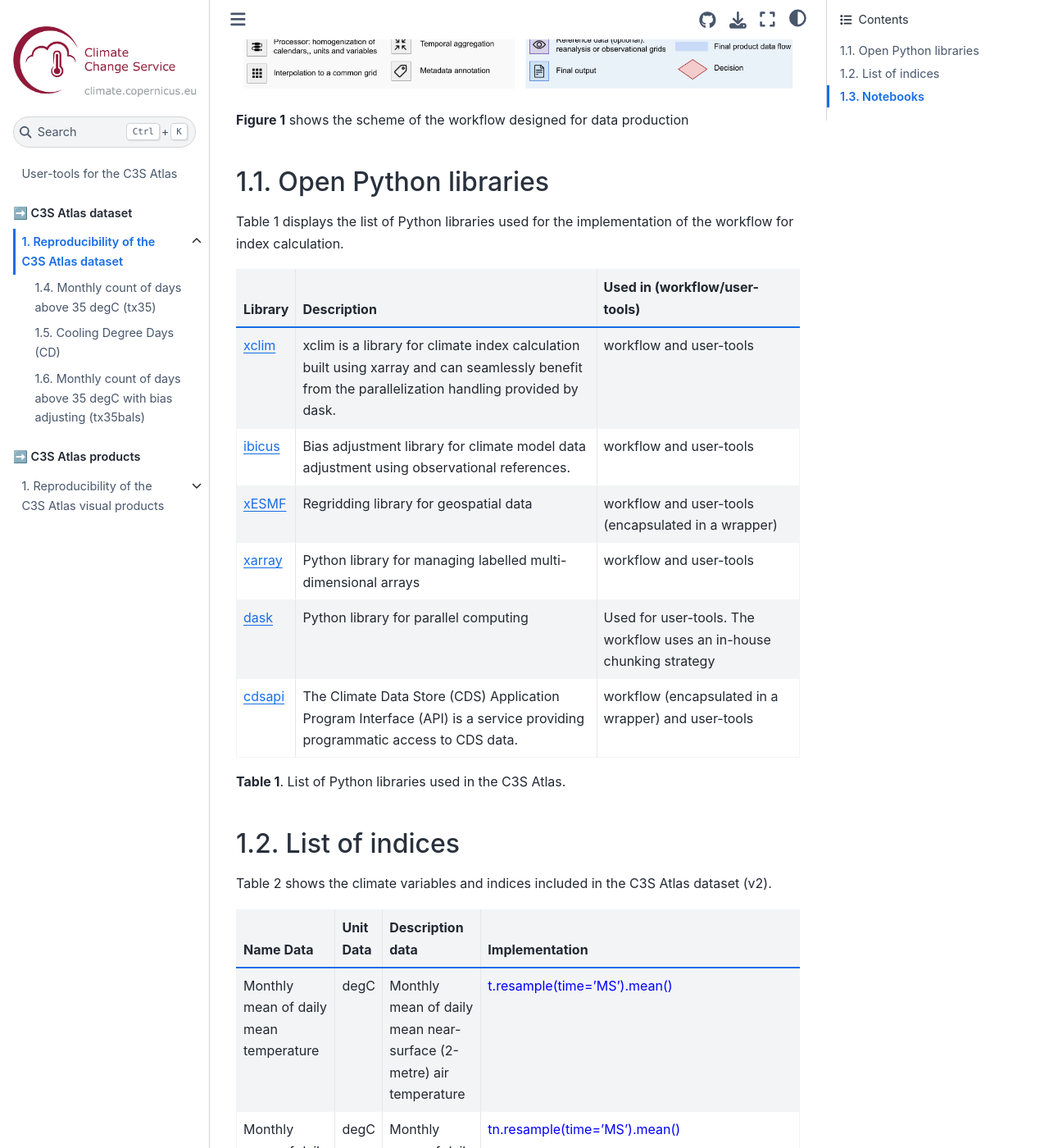
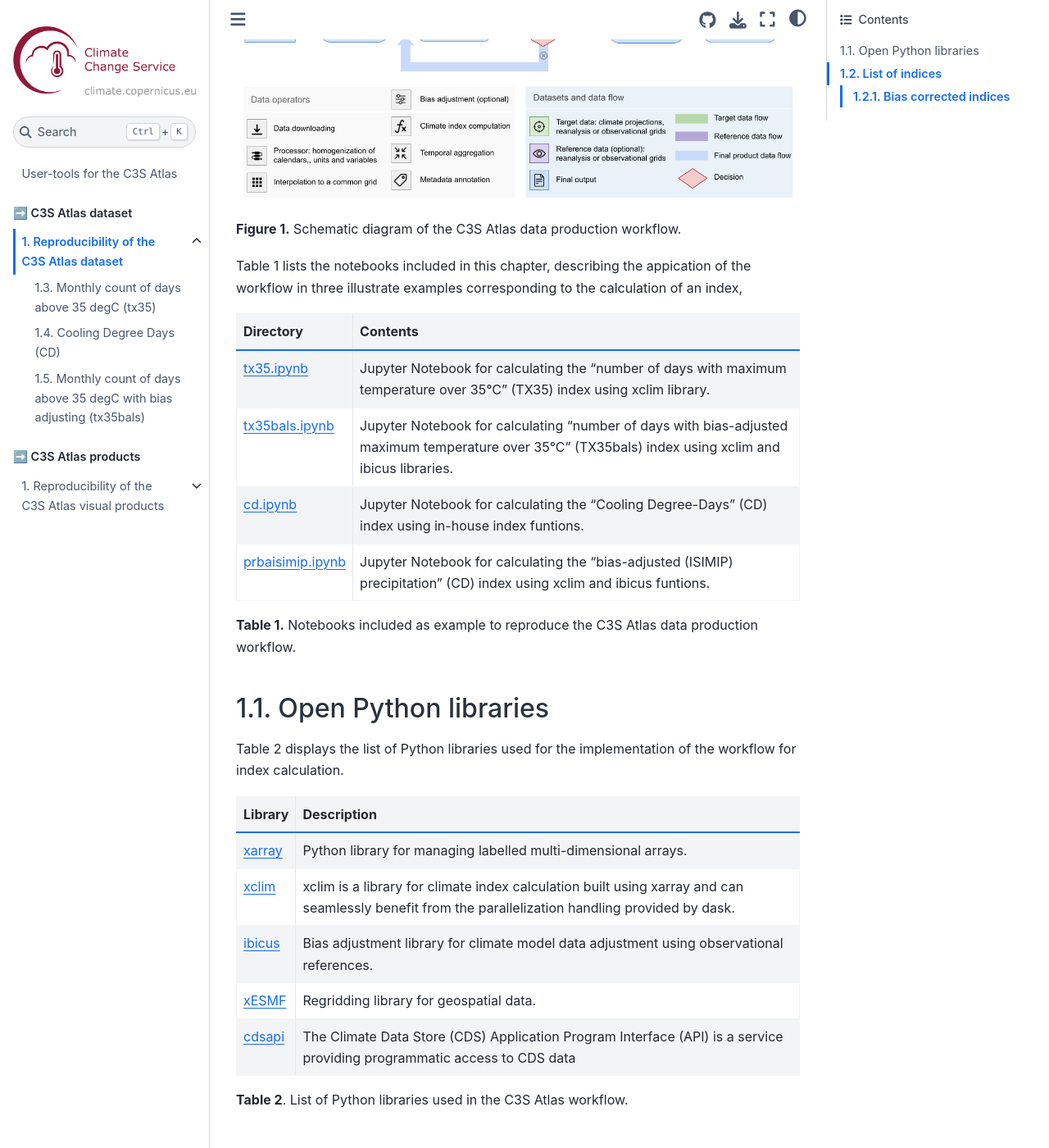
Before and after one commit to sylvainmarchi/c3s-atlas, a Jupyter Book: the page built from book/index_rep.md, in a window 1280 px wide and 1400 px high, scrolled down 946 px. Shown: the whole window at 82% size. Built offline with Jupyter Book 1.0.4 settings and Sphinx 7.4.7 and the Sphinx Book theme 1.1.4, drawn with Linux system fonts in a browser that asks for light colours; pages that are not in the unit, such as notebooks, are missing from menus; some of the changed text lies outside the part shown.

Commit message:
Update index_rep.md

```diff
--- a/book/index_rep.md
+++ b/book/index_rep.md
@@ -1,73 +1,80 @@
 ![logo](./figures/LogoLine_horizon_C3S.png)
 
 
-# Reproducibility of the C3S Atlas
+# Reproducibility of the C3S Atlas Dataset
 
-The [C3S Atlas Dataset](https://doi.org/10.24381/cds.h35hb680) support blablabla and has been produces using a workflow....blabla
+This initial chapter provides several notebooks designed to reproduce the calculation of gridded data (variables and indices, see Table 3) included in the [C3S Atlas Dataset](https://doi.org/10.24381/cds.h35hb680). These notebooks promote reusability and enable rapid development of customized products tailored to specific applications. **Note, however, that the notebook examples cover only specific regions and subsets and cannot be used directly to replicate the entire dataset, as it requires an optimized workflow executed on HPC infrastructure.**
 
-Figure 1 shows the scheme of the workflow designed for data production of the C3S Atlas Dataset.
+Figure 1 provides a schematic representation of the data production workflow, emphasizing the following processing steps:
 
-To calculate an index:
 - Download climate data from the C3S-CDS using the CDS API.
 - Download the reference datasets (only for bias adjusted indices).
 - Perform data homogenization to ensure the same calendar time, coordinate names, variable units, dimension order, among other things.
 - Interpolate both the projections and the reference dataset to a regular-common grid using conservative remapping (only for bias adjusted indices).
 - Calculate the index.
 - Perform temporal aggregation.
-- Interpolate to a regular-common grid using conservative remapping (only for no bias adjusted indices)
+- Interpolate to a regular-common grid using conservative remapping (not necessary for bias adjusted indices).
 
-![Overview schematic diagram of the C3S Atlas workflow designed for data production](./figures/workflow.png)
+![Schematic diagram of the C3S Atlas data production workflow](./figures/workflow.png)
 
-**Figure 1** shows the scheme of the workflow designed for data production
+**Figure 1.** Schematic diagram of the C3S Atlas data production workflow.
 
-### Open Python libraries
-
-Table 1 displays the list of Python libraries used for the implementation of the workflow for index calculation.
-
-| Library  | Description | Used in (workflow/user-tools) |
-|----------|-------------|-------------------------------|
-| [xclim](https://xclim.readthedocs.io/en/stable/) | xclim is a library for climate index calculation built using xarray and can seamlessly benefit from the parallelization handling provided by dask. | workflow and user-tools
-| [ibicus](https://ibicus.readthedocs.io/en/latest/index.html) | Bias adjustment library for climate model data adjustment using observational references. | workflow and user-tools |
-| [xESMF](https://xesmf.readthedocs.io/en/stable/) | Regridding library for geospatial data | workflow and user-tools (encapsulated in a wrapper) |
-| [xarray](https://docs.xarray.dev/en/stable/) | Python library for managing labelled multi-dimensional arrays | workflow and user-tools |
-| [dask](https://examples.dask.org/xarray.html) | Python library for parallel computing | Used for user-tools. The workflow uses an in-house chunking strategy |
-| [cdsapi](https://cds.climate.copernicus.eu/api-how-to) | The Climate Data Store (CDS) Application Program Interface (API) is a service providing programmatic access to CDS data. | workflow (encapsulated in a wrapper) and user-tools |
-
-**Table 1**. List of Python libraries used in the C3S Atlas.
-
-### List of indices
+Table 1 lists the notebooks included in this chapter, describing the appication of the workflow in three illustrate examples corresponding to the calculation of an index,
 
 
-Table 2 shows the climate variables and indices included in the C3S Atlas dataset (v2).
+| Directory | Contents |
+| :-------- | :------- |
+| [tx35.ipynb](https://github.com/ecmwf-projects/c3s-atlas/blob/main/user-tools/tx35.ipynb) | Jupyter Notebook for calculating the “number of days with maximum temperature over 35°C” (TX35) index using xclim library. |
+| [tx35bals.ipynb](https://github.com/ecmwf-projects/c3s-atlas/blob/main/user-tools/tx35bals.ipynb) | Jupyter Notebook for calculating “number of days with bias-adjusted maximum temperature over 35°C” (TX35bals) index using xclim and ibicus libraries. |
+| [cd.ipynb](https://github.com/ecmwf-projects/c3s-atlas/blob/main/user-tools/cd.ipynb) | Jupyter Notebook for calculating the “Cooling Degree-Days” (CD) index using in-house index funtions. |
+| [prbaisimip.ipynb](https://github.com/ecmwf-projects/c3s-atlas/blob/main/user-tools/prbaisimip.ipynb) | Jupyter Notebook for calculating the “bias-adjusted (ISIMIP) precipitation” (CD) index using xclim and ibicus funtions. |
 
+**Table 1.** Notebooks included as example to reproduce the C3S Atlas data production workflow.
+
+
+## Open Python libraries
+
+Table 2 displays the list of Python libraries used for the implementation of the workflow for index calculation.
+
+| Library  | Description |
+|----------|-------------|
+| [xarray](https://docs.xarray.dev/en/stable/) | Python library for managing labelled multi-dimensional arrays. |
+| [xclim](https://xclim.readthedocs.io/en/stable/) | xclim is a library for climate index calculation built using xarray and can seamlessly benefit from the parallelization handling provided by dask. |
+| [ibicus](https://ibicus.readthedocs.io/en/latest/index.html) | Bias adjustment library for climate model data adjustment using observational references. |
+| [xESMF](https://xesmf.readthedocs.io/en/stable/) | Regridding library for geospatial data. |
+| [cdsapi](https://cds.climate.copernicus.eu/api-how-to) | The Climate Data Store (CDS) Application Program Interface (API) is a service providing programmatic access to CDS data  |
+
+**Table 2**. List of Python libraries used in the C3S Atlas workflow.
+
+## List of indices
+
+Table 3 shows the climate variables and indices included in the C3S Atlas dataset (v2).
 
 | Name Data | Unit Data | Description data | Implementation |
 |------------------------|-----------------|---------------------------|---------------|
-| Monthly mean of daily mean temperature | degC | Monthly mean of daily mean near-surface (2-metre) air temperature | <span style="color:blue">t.resample(time='MS').mean()</span> |
-| Monthly mean of daily minimum temperature | degC | Monthly mean of daily minimum near-surface (2-metre) air temperature | <span style="color:blue">tn.resample(time='MS').mean()</span> |
-| Monthly mean of daily maximum temperature | degC | Monthly mean of daily maximum near-surface (2-metre) air temperature | <span style="color:blue">tx.resample(time='MS').mean()</span> |
-| Monthly minimum of daily minimum temperature | degC | Monthly minimum of daily minimum near-surface (2-metre) air temperature | <span style="color:blue">tn.resample(time='MS').min()</span> |
-| Monthly maximum of daily maximum temperature | degC | Monthly maximum of daily maximum near-surface (2-metre) air temperature | <span style="color:blue">tx.resample(time='MS').max()</span> |
-| Monthly count of days with maximum temperature above 35 degC | 1 | Monthly count of days with maximum near-surface (2-metre) air temperature above 35 degC | <span style="color:magenta">xclim.indices.tx_days_above(tx, thresh='35.0 degC', freq='MS', op='>')</span> |
-| Monthly count of days with maximum temperature above 40 degC | 1 | Monthly count of days with maximum near-surface (2-metre) air temperature above 40 degC | <span style="color:magenta">xclim.indices.tx_days_above(tx, thresh='40.0 degC', freq='MS', op='>')</span> |
-| Monthly count of tropical nights (days with minimum temperature above 20 degC) | 1 | Monthly count of days with minimum near-surface (2-metre) air temperature above 20 degC | <span style="color:magenta">xclim.indicators.atmos.tropical_nights(tasmin=tn, thresh='20.0 degC', freq='MS', op='>')</span> |
-| Monthly mean of daily temperature range | degC | Monthly mean of daily near-surface (2-metre) air temperature range | <span style="color:magenta">xclim.indices.daily_temperature_range(tn, tx, freq='MS', op='mean')</span> |
-| Monthly count of frost days | 1 | Monthly count of days with minimum near-surface (2-metre) air temperature below 0 degC | <span style="color:magenta">xclim.indicators.atmos.frost_days(tn, thresh='0 degC', freq='MS')</span> |
-| Annual heating degree-days | degC day | Annual energy consumption to heat the deficit of temperature below 15.5 degC | <span style="color:green">user-tools.lib.indexes.hd(t, tx, tn, freq='YS', thresh=15.5)</span> |
-| Annual cooling degree-days | degC day | Annual energy consumption to cool the excess of temperature above 22 degC | <span style="color:green">user-tools.lib.indexes.cd(t, tx, tn, freq='YS', thresh=22)</span> |
-| Monthly mean of daily accumulated precipitation | mm | Monthly mean of daily accumulated precipitation of liquid water equivalent from all phases | <span style="color:blue">r.resample(time='MS').mean()</span> |
-| Monthly count of days with daily accumulated precipitation above 1 mm | 1 | Monthly count of days with daily accumulated precipitation of liquid water equivalent from all phases above 1 mm | <span style="color:magenta">xclim.indices.days_over_precip_thresh(r, 0, thresh='1 mm/day', freq='MS', bootstrap=False, op='>')</span> |
-| Monthly mean of daily accumulated evaporation (including sublimation and transpiration) | mm | Monthly mean of daily amount of water in the atmosphere due to conversion of both liquid and solid phases to vapor (from underlying surface and vegetation) | <span style="color:blue">evspsbl.resample(time='MS').mean()</span> |
-| Monthly mean of sea surface temperature | degC | Monthly mean temperature of sea water near the surface | <span style="color:blue">sst.resample(time='MS').mean()</span> |
-| Monthly average of mean sea level pressure | hPa | Monthly average air pressure at mean sea level | <span style="color:blue">psl.resample(time='MS').mean()</span> |
+| Monthly mean of daily mean temperature | degC | Monthly mean of daily mean near-surface (2-metre) air temperature | t.resample(time='MS').mean() |
+| Monthly mean of daily minimum temperature | degC | Monthly mean of daily minimum near-surface (2-metre) air temperature | tn.resample(time='MS').mean() |
+| Monthly mean of daily maximum temperature | degC | Monthly mean of daily maximum near-surface (2-metre) air temperature | tx.resample(time='MS').mean() |
+| Monthly minimum of daily minimum temperature | degC | Monthly minimum of daily minimum near-surface (2-metre) air temperature | tn.resample(time='MS').min() |
+| Monthly maximum of daily maximum temperature | degC | Monthly maximum of daily maximum near-surface (2-metre) air temperature | tx.resample(time='MS').max() |
+| Monthly count of days with maximum temperature above 35 degC | 1 | Monthly count of days with maximum near-surface (2-metre) air temperature above 35 degC | xclim.indices.tx_days_above(tx, thresh='35.0 degC', freq='MS', op='>') |
+| Monthly count of days with maximum temperature above 40 degC | 1 | Monthly count of days with maximum near-surface (2-metre) air temperature above 40 degC | xclim.indices.tx_days_above(tx, thresh='40.0 degC', freq='MS', op='>') |
+| Monthly count of tropical nights (days with minimum temperature above 20 degC) | 1 | Monthly count of days with minimum near-surface (2-metre) air temperature above 20 degC | xclim.indicators.atmos.tropical_nights(tasmin=tn, thresh='20.0 degC', freq='MS', op='>') |
+| Monthly mean of daily temperature range | degC | Monthly mean of daily near-surface (2-metre) air temperature range | xclim.indices.daily_temperature_range(tn, tx, freq='MS', op='mean') |
+| Monthly count of frost days | 1 | Monthly count of days with minimum near-surface (2-metre) air temperature below 0 degC | xclim.indicators.atmos.frost_days(tn, thresh='0 degC', freq='MS') |
+| Annual heating degree-days | degC day | Annual energy consumption to heat the deficit of temperature below 15.5 degC | user-tools.lib.indexes.hd(t, tx, tn, freq='YS', thresh=15.5) |
+| Annual cooling degree-days | degC day | Annual energy consumption to cool the excess of temperature above 22 degC | user-tools.lib.indexes.cd(t, tx, tn, freq='YS', thresh=22) |
+| Monthly mean of daily accumulated precipitation | mm | Monthly mean of daily accumulated precipitation of liquid water equivalent from all phases | r.resample(time='MS').mean() |
+| Monthly count of days with daily accumulated precipitation above 1 mm | 1 | Monthly count of days with daily accumulated precipitation of liquid water equivalent from all phases above 1 mm | xclim.indices.days_over_precip_thresh(r, 0, thresh='1 mm/day', freq='MS', bootstrap=False, op='>') |
+| Monthly mean of daily accumulated evaporation (including sublimation and transpiration) | mm | Monthly mean of daily amount of water in the atmosphere due to conversion of both liquid and solid phases to vapor (from underlying surface and vegetation) | evspsbl.resample(time='MS').mean() |
+| Monthly mean of sea surface temperature | degC | Monthly mean temperature of sea water near the surface | sst.resample(time='MS').mean() |
+| Monthly average of mean sea level pressure | hPa | Monthly average air pressure at mean sea level | psl.resample(time='MS').mean() |
 
+**Table 3**. Description of the climate variables and indices included in the second version of the C3S Atlas. The first three columns indicate the name, units, and description of the indices. The last column includes the Python command used to compute the C3S Atlas indices from daily data, either using xarray, xclim or in-house functions. Input variables used to compute each index are defined with its code name (e.g. t for daily mean air temperature).
 
+### Bias corrected indices
 
-**Table 2**. Description of the climate variables and indices included in the second version of the C3S Atlas. The first three columns indicate the name, units, and description of the indices. The last column includes the Python command used to compute the C3S Atlas indices from daily data, either using xarray (blue), xclim (magenta) or in-house functions (green). Input variables used to compute each index are defined with its code name (e.g. t for daily mean air temperature).
-
-#### Bias corrected indices
-
-For threshold-dependent indices (...) we propose to include both raw and bias adjusted information, using a simple linear scaling and a more advanced trend preserving method (ISIMIP3), as planed in D381.1.3.1 (Sec. 2.6); note that this was not possible in the first version since ISIMIP method is computationally demanding.
+For threshold-dependent indices the C3S Atlas includes both raw and bias-adjusted information, using two alternative methods (simple linear scaling and a the more advanced trend preserving method ISIMIP3).
 
 | Ibiscu Method  | Function                | Parameters  | Description  |
 |---------------|------------------------|-------------|-------------|
@@ -75,21 +82,4 @@
 | ISIMIP        | ISIMIP (temperature)    | "running_window_mode": False | ISIMIP trend preserving method based on Lange 2021. Reference period used for BA: 1980-2005 (CMIP5/6 using WFDE5) and 1970-2005 (CORDEX-EUR-11 using E-OBS and CORDEX-CORE using ERA5-Land) |
 | ISIMIP (pr)   | ISIMIP (pr)             | "lower_bound": 0, "lower_threshold": 0.1, "upper_bound": np.inf, "upper_threshold": np.inf, "distribution": scipy.stats.gamma, "trend_preservation_method": "mixed", "running_window_mode": False |  |
 
-**Table 3.** Specific functions and parameters of the Python Ibicus package ([Ibicus Documentation](https://ibicus.readthedocs.io)) used in the C3S Atlas for bias-adjusted variables. The details of the different reference periods and datasets for the bias adjustment process of the different datasets are given in Table 3.
-
-
-### Notebooks
-
-
-This chapter include severa notebooks for reproducing the calculation of indices forming the dataset underpinning the C3S Atlas ([C3S Atlas Dataset](https://doi.org/10.24381/cds.h35hb680)). These notebooks facilitate reusability and allow to quickly develop customized products for particular applications. Note that the examples included in the notebooks correspond to particular regions and/or subsets and do not allow to directly reproduce the full dataset. This requires a optimized worflow running on an HPC infrastructure.
-
-Table 4 include several notebooks to reproduce some of the indices of the C3S Atlas and compare the results obtained with the C3S Atlas Dataset.
-
-| Directory | Contents |
-| :-------- | :------- |
-[tx35.ipynb](https://github.com/ecmwf-projects/c3s-atlas/blob/main/user-tools/tx35.ipynb) | Jupyter Notebook for calculating the “number of days with maximum temperature over 35°C” (TX35) index using xclim library.
-|  [tx35bals.ipynb](https://github.com/ecmwf-projects/c3s-atlas/blob/main/user-tools/tx35bals.ipynb) | Jupyter Notebook for calculating “number of days with bias-adjusted maximum temperature over 35°C” (TX35bals) index using xclim and ibicus libraries.
-|  [cd.ipynb](https://github.com/ecmwf-projects/c3s-atlas/blob/main/user-tools/cd.ipynb) | Jupyter Notebook for calculating the “Cooling Degree-Days” (CD) index using in-house index funtions.
-|  [prbaisimip.ipynb](https://github.com/ecmwf-projects/c3s-atlas/blob/main/user-tools/prbaisimip.ipynb) | Jupyter Notebook for calculating the “bias-adjusted (ISIMIP) precipitation” (CD) index using xclim and ibicus funtions.
-
-**Table 4.** Notebooks included as example to reproduce the C3S Atlas.
+**Table 4.** Specific functions and parameters of the Python Ibicus package ([Ibicus Documentation](https://ibicus.readthedocs.io)) used in the C3S Atlas for bias-adjusted variables.
```
